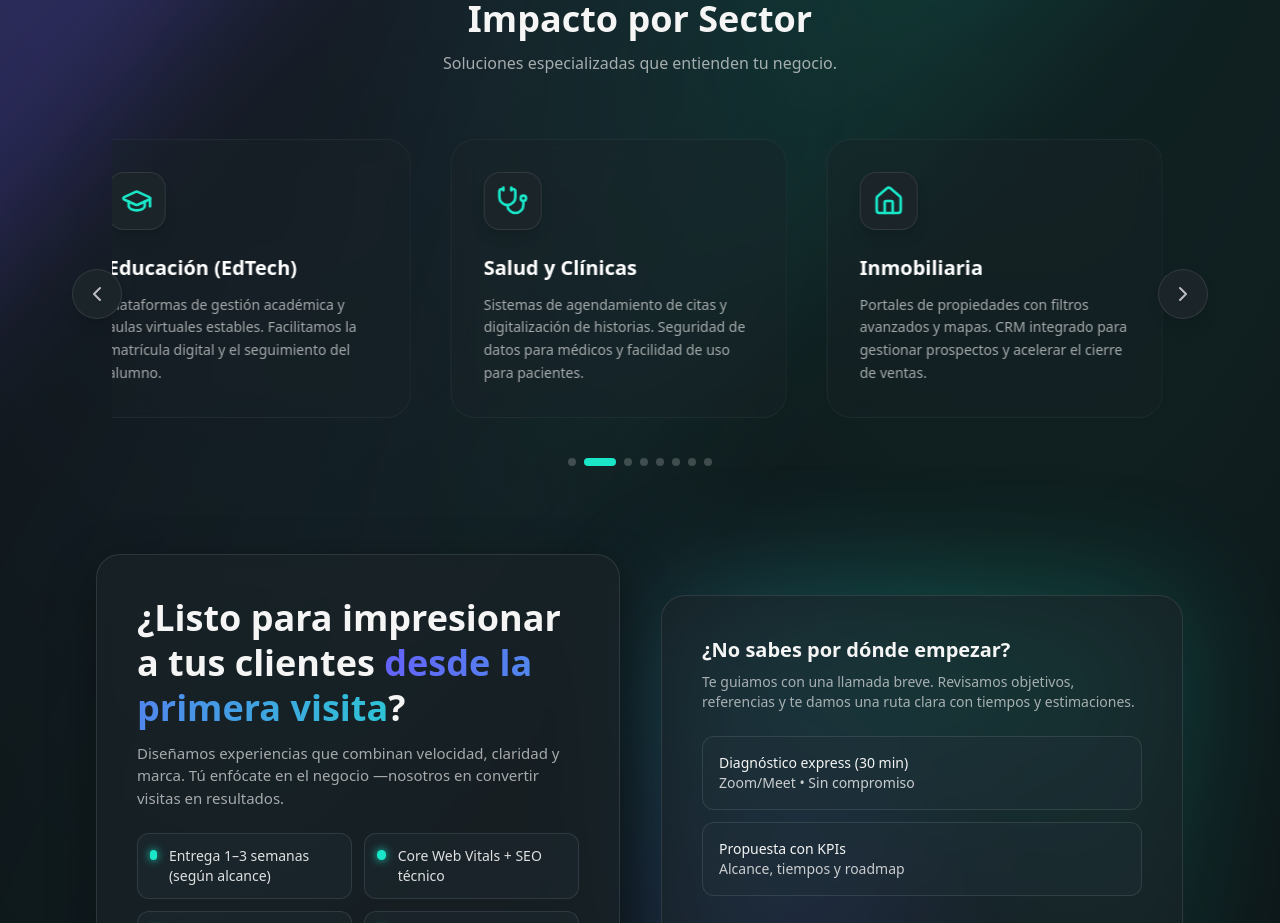
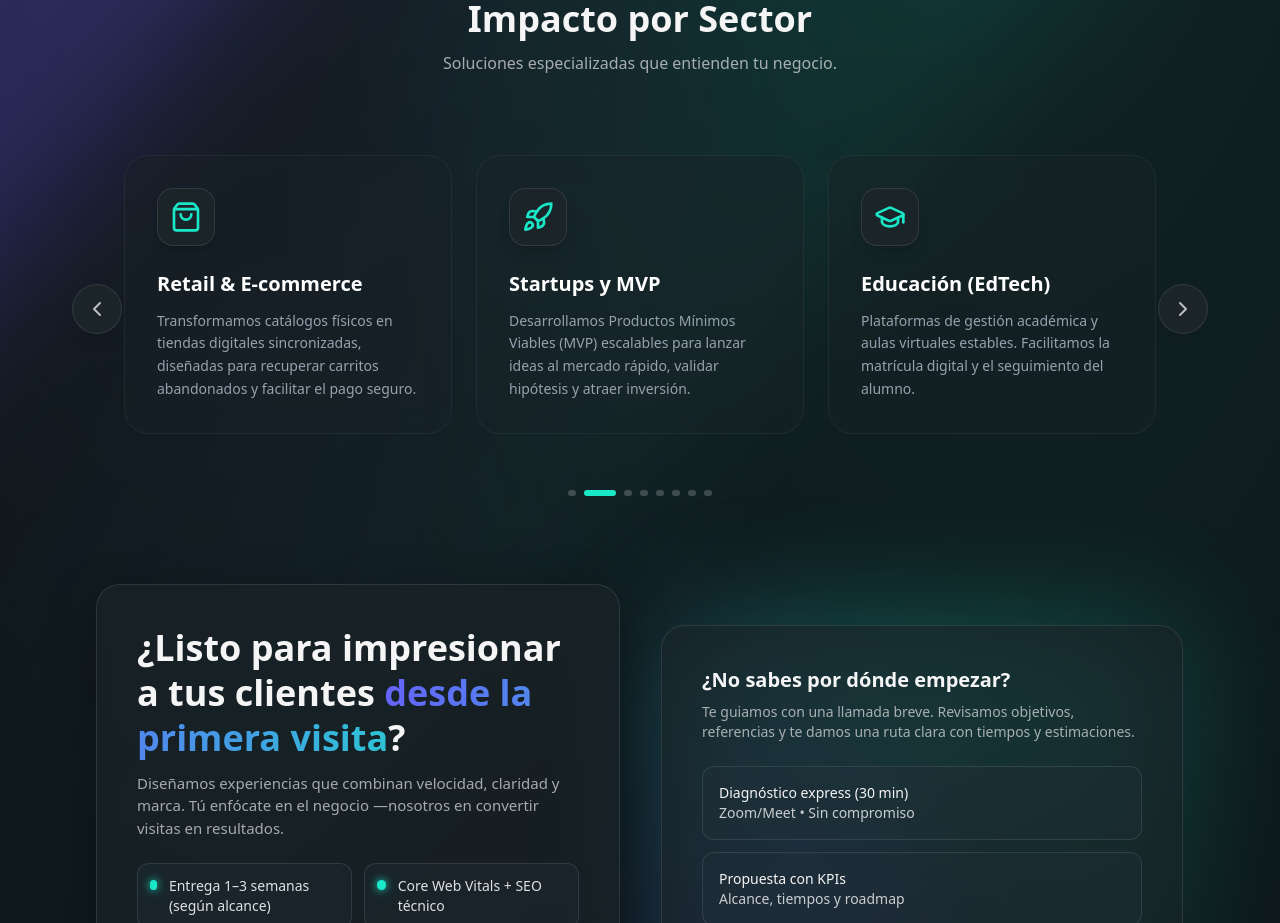
Before and after one commit to DUHVIA/duhvia-landing, a React (Vite) app: page / in a window 1280 px wide. Shown: the part 3320-4243 px from the top of the page. Built offline with nearby package versions, Linux system fonts and the light colour scheme.

Commit message:
feat(sectors): optimize carousel navigation and add scroll animations

```diff
--- a/src/components/SectorCarousel.tsx
+++ b/src/components/SectorCarousel.tsx
@@ -11,10 +11,12 @@ export default function SectorCarousel() {
     // Responsive items per page
     useEffect(() => {
         const handleResize = () => {
-            if (window.innerWidth < 768) {
-                setItemsPerPage(1);
+            if (window.innerWidth < 640) {
+                setItemsPerPage(1); // Móvil
+            } else if (window.innerWidth < 1024) {
+                setItemsPerPage(2); // Tablet / Laptop pequeña
             } else {
-                setItemsPerPage(3);
+                setItemsPerPage(3); // Desktop
             }
         };
 
@@ -22,6 +24,8 @@ export default function SectorCarousel() {
         window.addEventListener("resize", handleResize);
         return () => window.removeEventListener("resize", handleResize);
     }, []);
+
+    const maxIndex = Math.max(0, sectors.length - itemsPerPage);
 
     // Auto-play
     useEffect(() => {
@@ -32,24 +36,19 @@ export default function SectorCarousel() {
         }, 5000);
 
         return () => clearInterval(interval);
-    }, [currentIndex, isPaused, itemsPerPage]);
+    }, [currentIndex, isPaused, maxIndex]);
 
     const nextSlide = () => {
         setCurrentIndex((prev) => {
             // Si llegamos al final, volvemos al inicio
-            if (prev + itemsPerPage >= sectors.length) {
-                return 0;
-            }
+            if (prev >= maxIndex) return 0;
             return prev + 1;
         });
     };
 
     const prevSlide = () => {
         setCurrentIndex((prev) => {
-            if (prev === 0) {
-                // Ir al final (ajustando para que muestre la última página completa)
-                return Math.max(0, sectors.length - itemsPerPage);
-            }
+            if (prev === 0) return maxIndex;
             return prev - 1;
         });
     };
@@ -59,40 +58,58 @@ export default function SectorCarousel() {
 
     return (
         <div
-            className="relative w-full max-w-6xl mx-auto px-4"
+            className="relative w-full max-w-6xl mx-auto px-4 group/carousel"
             onMouseEnter={() => setIsPaused(true)}
             onMouseLeave={() => setIsPaused(false)}
         >
-            {/* Contenedor del carrusel */}
-            <div className="overflow-hidden py-4">
+            {/* Contenedor visible (Mask) */}
+            <div className="overflow-hidden py-8"> {/* py-8 para dar espacio a la sombra hover */}
                 <motion.div
-                    className="flex gap-6"
+                    className="flex"
                     initial={false}
+                    // La magia ocurre aquí: movemos el porcentaje de 1 item * el índice actual
                     animate={{ x: `-${currentIndex * (100 / itemsPerPage)}%` }}
                     transition={{ type: "spring", stiffness: 300, damping: 30 }}
-                    style={{ width: `${(sectors.length / itemsPerPage) * 100}%` }}
                 >
                     {sectors.map((item, i) => (
-                        <div
+                        <motion.div // <--- CAMBIAR de 'div' a 'motion.div'
                             key={i}
-                            className="relative flex-shrink-0 px-2"
-                            style={{ width: `${100 / sectors.length}%` }}
+                            className="relative flex-shrink-0 px-3"
+                            style={{ width: `${100 / itemsPerPage}%` }}
+
+                            // --- AGREGAR ESTAS PROPIEDADES ---
+                            initial={{ opacity: 0, y: 50 }}     // Empieza abajo e invisible
+                            whileInView={{ opacity: 1, y: 0 }}  // Sube a su posición
+                            viewport={{ once: true, margin: "-50px" }} // Se activa al verlo
+                            transition={{
+                                duration: 0.5,
+                                delay: i * 0.3, // El truco: cada tarjeta tarda un poco más que la anterior (0.1s, 0.2s, 0.3s...)
+                                type: "spring",
+                                stiffness: 100
+                            }}
+                        // ---------------------------------
                         >
-                            <div className="h-full group relative p-8 rounded-3xl bg-[var(--color-surface)]/40 backdrop-blur-md border border-white/5 hover:border-[var(--color-accent)]/30 transition-all hover:-translate-y-1 hover:shadow-[0_10px_40px_-10px_rgba(0,0,0,0.5)]">
+                            <div className="h-full group relative p-8 rounded-3xl bg-[var(--color-surface)]/40 backdrop-blur-md border border-white/5 hover:border-[var(--color-accent)]/30 transition-all hover:-translate-y-2 hover:shadow-[0_20px_40px_-15px_rgba(0,0,0,0.5)] flex flex-col">
+                                {/* Efecto gradiente fondo */}
                                 <div className="absolute inset-0 bg-gradient-to-br from-white/5 to-transparent opacity-0 group-hover:opacity-100 transition-opacity rounded-3xl" />
+
                                 <div className="relative z-10 flex flex-col h-full">
-                                    <div className="mb-6 inline-flex p-3 rounded-2xl bg-[var(--color-surface)] border border-white/10 shadow-lg group-hover:scale-110 transition-transform duration-300 w-fit">
+                                    {/* Icono */}
+                                    <div className="mb-6 inline-flex p-3 rounded-2xl bg-[var(--color-surface)] border border-white/10 shadow-lg group-hover:scale-110 group-hover:bg-[var(--color-accent)]/10 transition-all duration-300 w-fit">
+                                        {/* Clonamos el elemento para asegurarnos que tenga el tamaño correcto si viene como componente */}
                                         {item.icon}
                                     </div>
+
                                     <h3 className="text-xl font-bold text-white mb-3 group-hover:text-[var(--color-accent)] transition-colors">
                                         {item.title}
                                     </h3>
-                                    <p className="subtle leading-relaxed text-sm flex-grow">
+
+                                    <p className="text-gray-400 text-sm leading-relaxed flex-grow">
                                         {item.desc}
                                     </p>
                                 </div>
                             </div>
-                        </div>
+                        </motion.div>
                     ))}
                 </motion.div>
             </div>
@@ -115,11 +132,11 @@ export default function SectorCarousel() {
 
             {/* Indicadores (Dots) */}
             <div className="flex justify-center gap-2 mt-6">
-                {Array.from({ length: Math.ceil(sectors.length - itemsPerPage + 1) }).map((_, idx) => (
+                {Array.from({ length: maxIndex + 1 }).map((_, idx) => ( //length: Math.ceil(sectors.length - itemsPerPage + 1
                     <button
                         key={idx}
                         onClick={() => setCurrentIndex(idx)}
-                        className={`h-2 rounded-full transition-all duration-300 ${currentIndex === idx
+                        className={`h-1.5 rounded-full transition-all duration-300 ${currentIndex === idx //h-1.5
                             ? "w-8 bg-[var(--color-accent)]"
                             : "w-2 bg-white/20 hover:bg-white/40"
                             }`}
```
